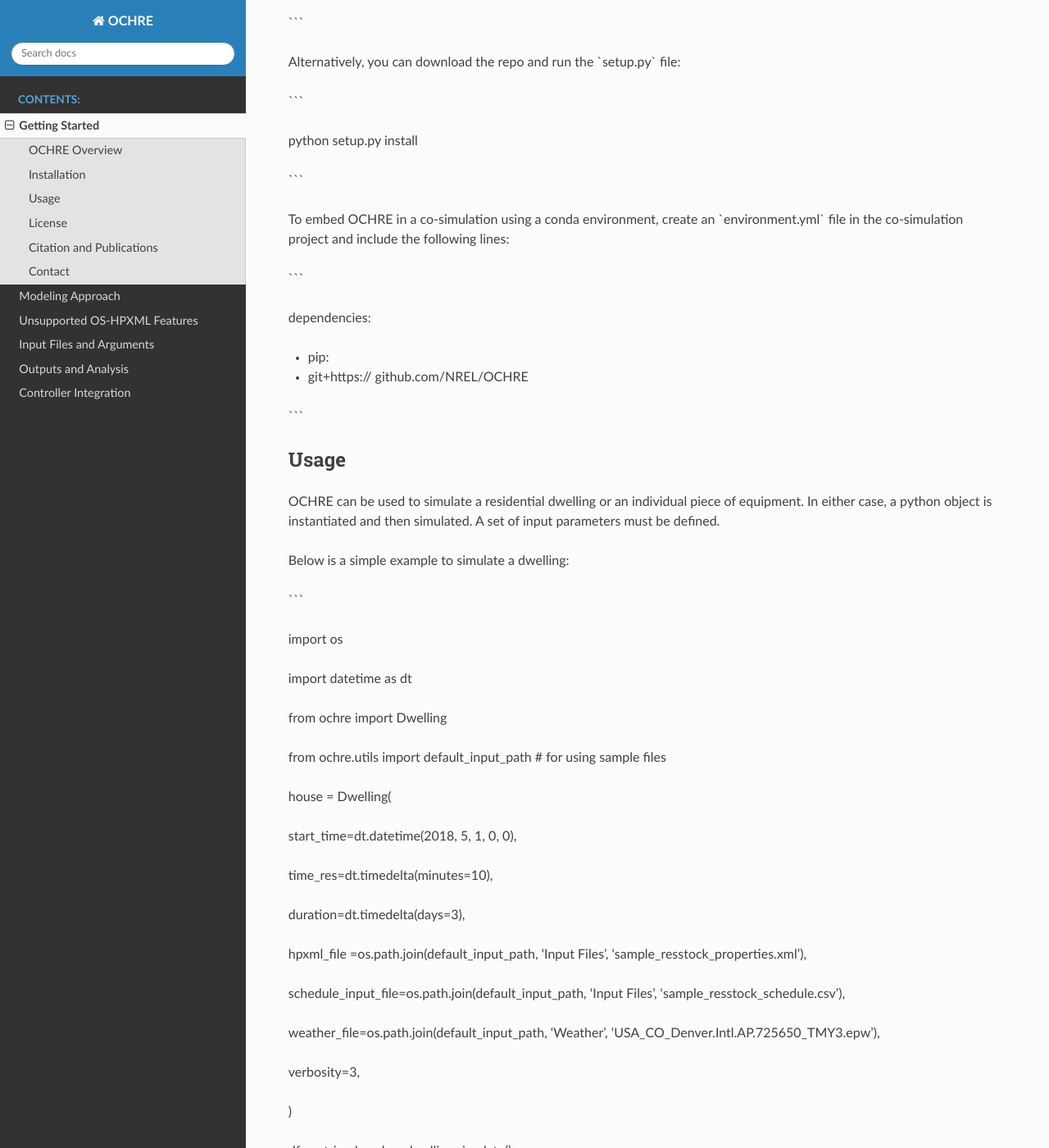
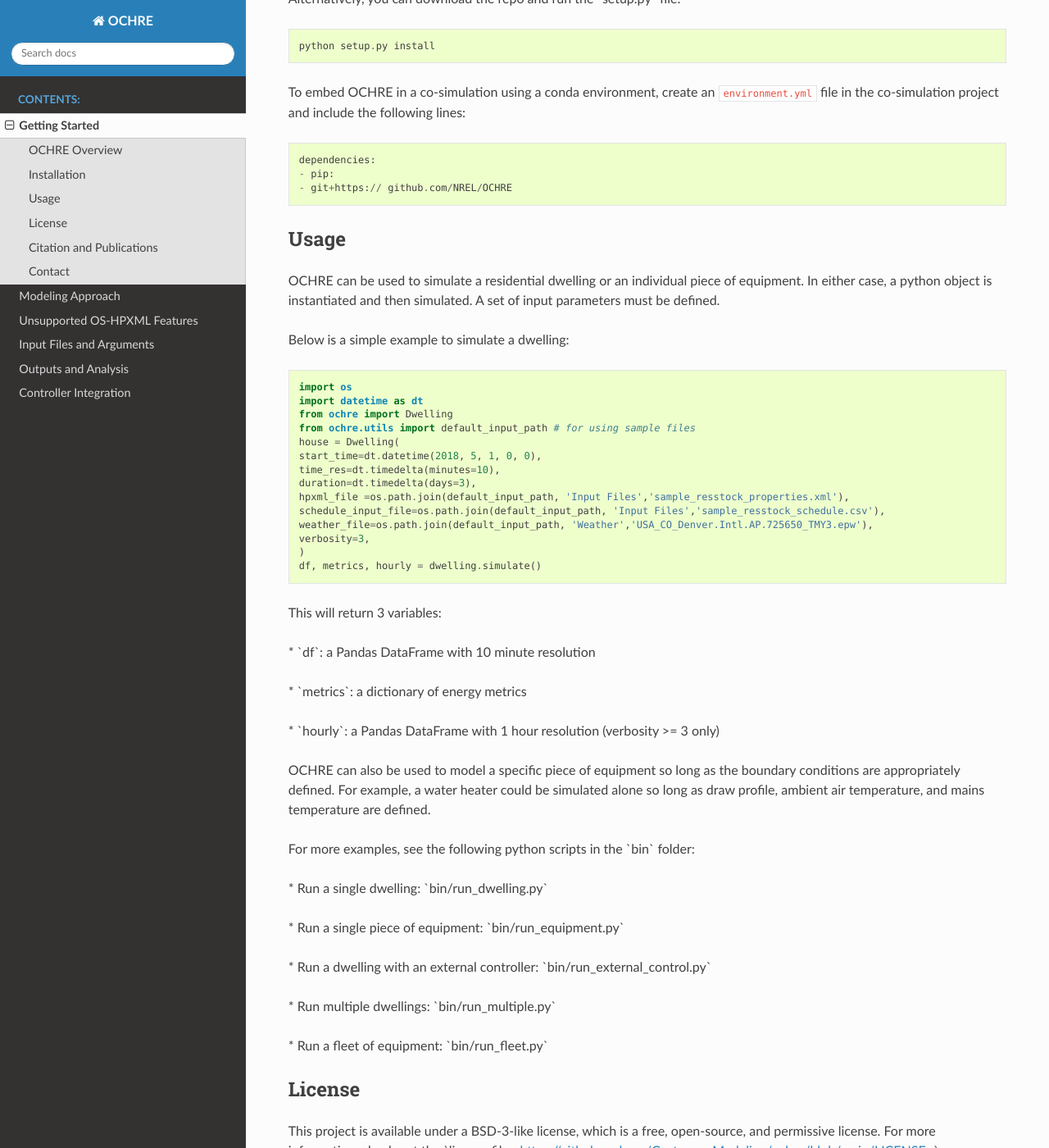
Before and after one commit to NREL/OCHRE, a Sphinx documentation site: the page built from docs/source/Introduction.rst, in a window 1280 px wide and 1400 px high, scrolled down 592 px. Shown: the whole window at 82% size. Built offline with Sphinx 7.4.7 and the Read the Docs theme 2.0.0, drawn with Linux system fonts in a browser that asks for light colours; some of the changed text lies outside the part shown.

Commit message:
Introduction.rst

```diff
--- a/docs/source/Introduction.rst
+++ b/docs/source/Introduction.rst
@@ -24,33 +24,25 @@
 For a stand-alone installation, OCHRE can be installed using \`pip\`
 from the command line:
 
-\``\`
+.. code-block:: python
 
-pip install git+https://github.com/NREL/OCHRE.git
-
-\``\`
+    pip install git+https://github.com/NREL/OCHRE.git
 
 Alternatively, you can download the repo and run the \`setup.py\` file:
 
-\``\`
+.. code-block:: python
 
-python setup.py install
-
-\``\`
+    python setup.py install
 
 To embed OCHRE in a co-simulation using a conda environment, create an
-\`environment.yml\` file in the co-simulation project and include the
+``environment.yml`` file in the co-simulation project and include the
 following lines:
 
-\``\`
+.. code-block:: python
 
-dependencies:
-
-- pip:
-
-- git+https:// github.com/NREL/OCHRE
-
-\``\`
+    dependencies:
+    - pip:
+    - git+https:// github.com/NREL/OCHRE
 
 Usage
 -----
@@ -61,40 +53,23 @@
 
 Below is a simple example to simulate a dwelling:
 
-\``\`
+.. code-block:: python
 
-import os
+    import os
+    import datetime as dt
+    from ochre import Dwelling
+    from ochre.utils import default_input_path # for using sample files
+    house = Dwelling(
+    start_time=dt.datetime(2018, 5, 1, 0, 0),
+    time_res=dt.timedelta(minutes=10),
+    duration=dt.timedelta(days=3),
+    hpxml_file =os.path.join(default_input_path, 'Input Files','sample_resstock_properties.xml'),
+    schedule_input_file=os.path.join(default_input_path, 'Input Files','sample_resstock_schedule.csv'),
+    weather_file=os.path.join(default_input_path, 'Weather','USA_CO_Denver.Intl.AP.725650_TMY3.epw'),
+    verbosity=3,
+    )
+    df, metrics, hourly = dwelling.simulate()
 
-import datetime as dt
-
-from ochre import Dwelling
-
-from ochre.utils import default_input_path # for using sample files
-
-house = Dwelling(
-
-start_time=dt.datetime(2018, 5, 1, 0, 0),
-
-time_res=dt.timedelta(minutes=10),
-
-duration=dt.timedelta(days=3),
-
-hpxml_file =os.path.join(default_input_path, 'Input Files',
-'sample_resstock_properties.xml'),
-
-schedule_input_file=os.path.join(default_input_path, 'Input Files',
-'sample_resstock_schedule.csv'),
-
-weather_file=os.path.join(default_input_path, 'Weather',
-'USA_CO_Denver.Intl.AP.725650_TMY3.epw'),
-
-verbosity=3,
-
-)
-
-df, metrics, hourly = dwelling.simulate()
-
-\``\`
 
 This will return 3 variables:
 
```
